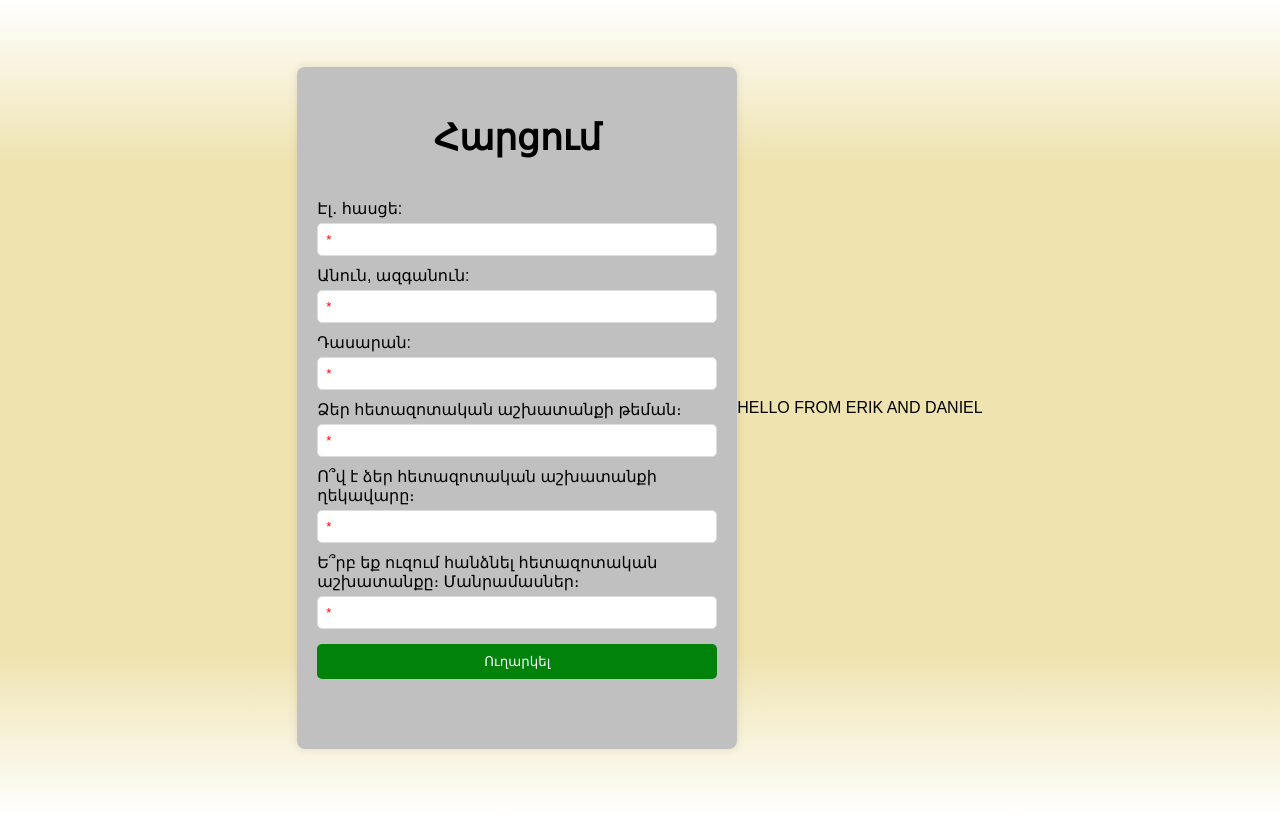
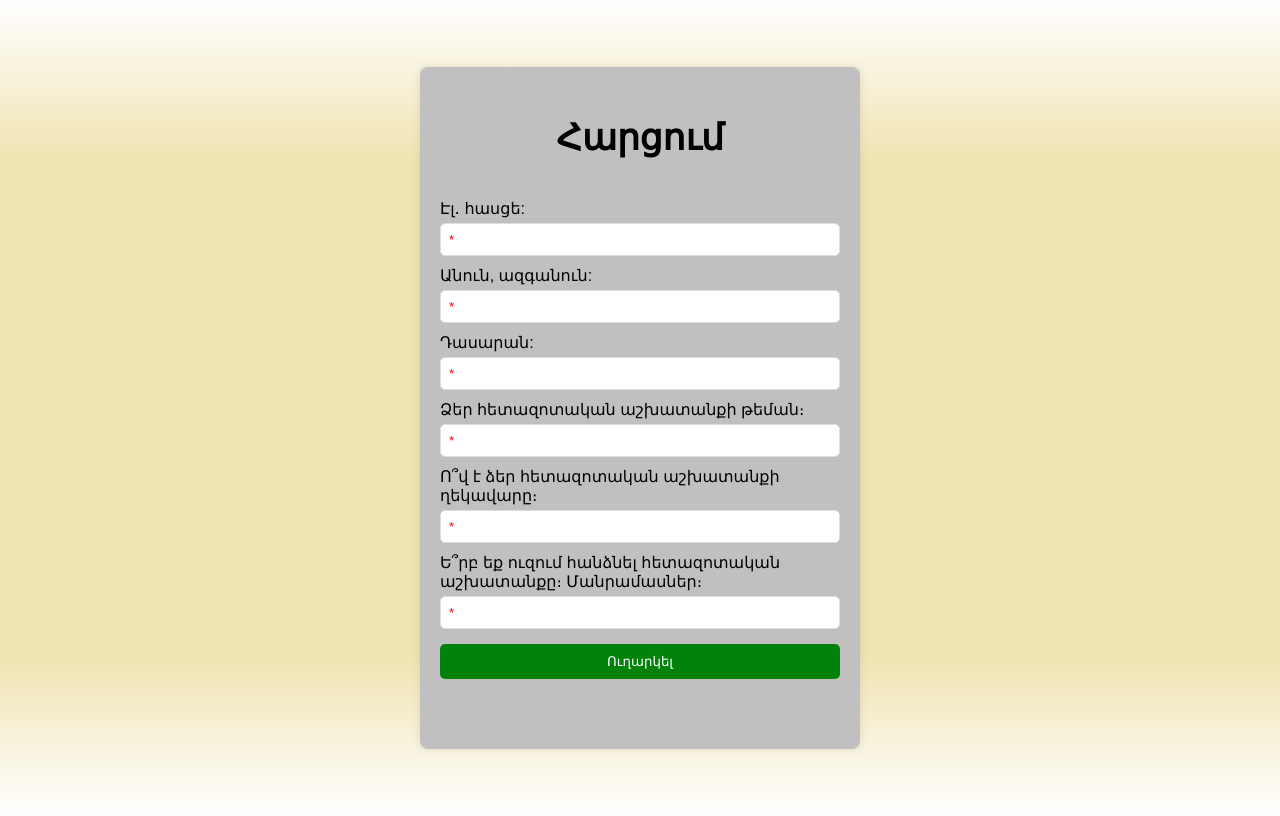
Before and after one commit to edvard6263/project, a PHP site: page / in a window 1280 px wide. Run offline with PHP 8.4, Linux system fonts and the light colour scheme.

Commit message:
index.php

```diff
--- a/index.php
+++ b/index.php
@@ -178,4 +178,3 @@ include 'db.php';
     </style>
 </body>
 </html>
-HELLO FROM ERIK AND DANIEL
```
